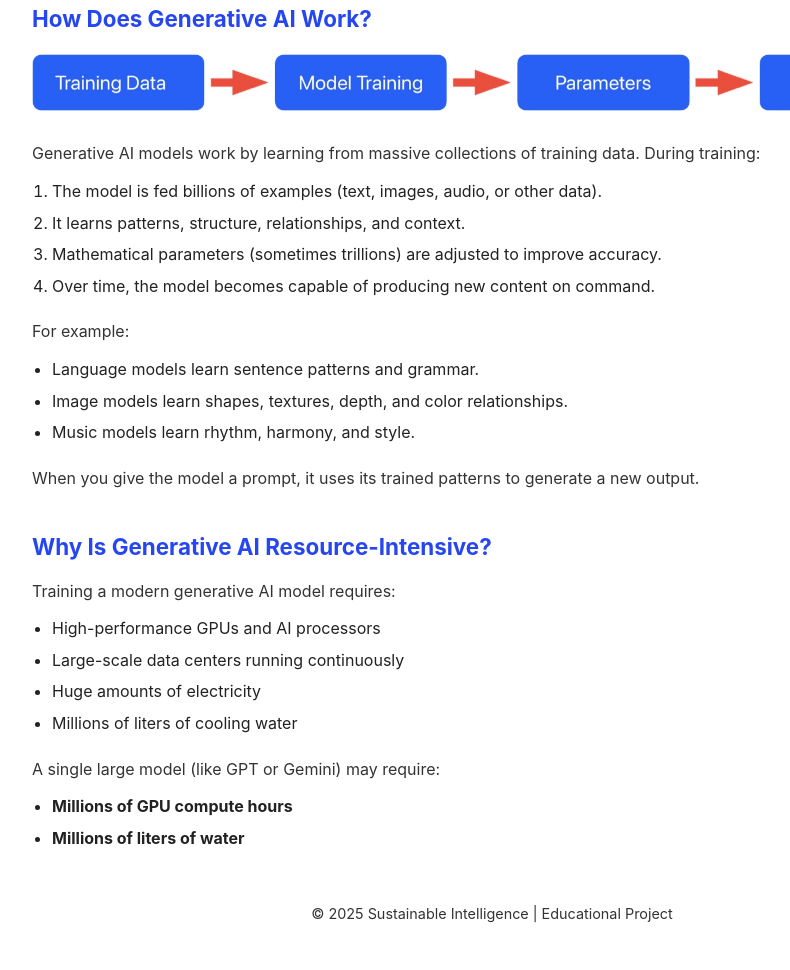
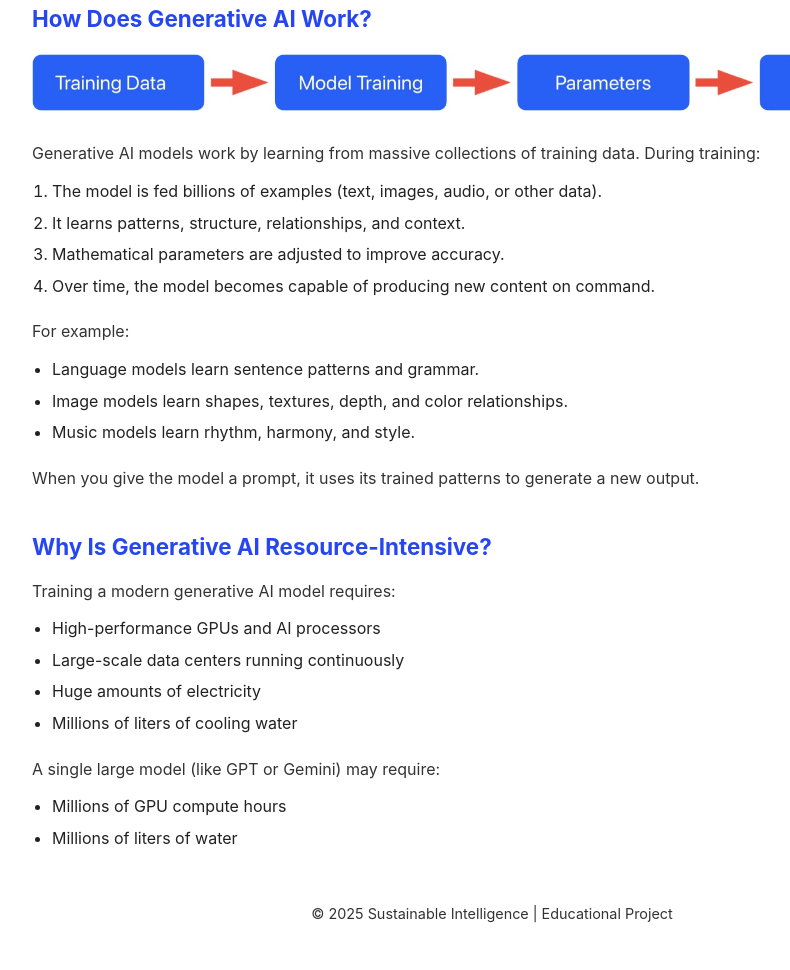
Before and after one commit to Alexb5-code/Sustainable-Intelligence, a website built with webpack: page WhatIsGenerativeAI.html in a window 1280 px wide. Shown: the part 527-1497 px from the top of the page, without its empty margins (158-948 px from the left). Built offline with nearby package versions, Linux system fonts and the light colour scheme.

Commit message:
Update WhatIsGenerativeAI.html

```diff
--- a/WhatIsGenerativeAI.html
+++ b/WhatIsGenerativeAI.html
@@ -104,7 +104,7 @@
     <ol class="clean-list">
       <li>The model is fed billions of examples (text, images, audio, or other data).</li>
       <li>It learns patterns, structure, relationships, and context.</li>
-      <li>Mathematical parameters (sometimes trillions) are adjusted to improve accuracy.</li>
+      <li>Mathematical parameters are adjusted to improve accuracy.</li>
       <li>Over time, the model becomes capable of producing new content on command.</li>
     </ol>
 
@@ -141,8 +141,8 @@
     </p>
 
     <ul class="clean-list">
-      <li><strong>Millions of GPU compute hours</strong></li>
-      <li><strong>Millions of liters of water</strong></li>
+      <li>Millions of GPU compute hours</li>
+      <li>Millions of liters of water</li>
 
 
 
```
